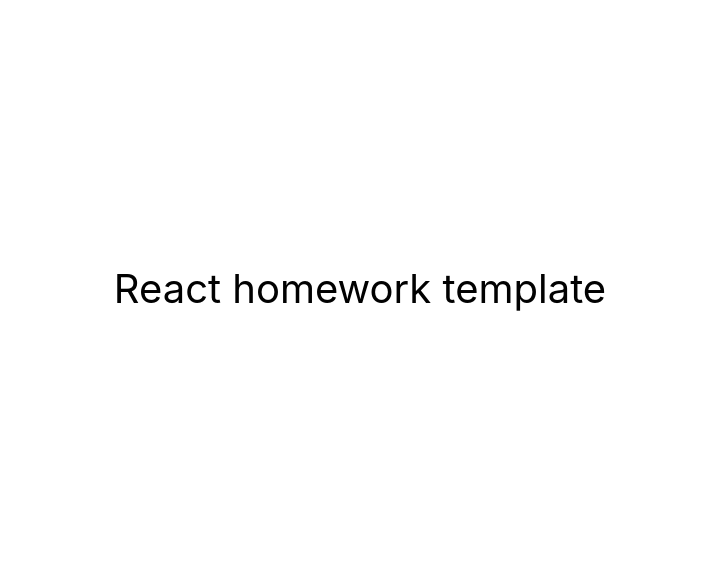
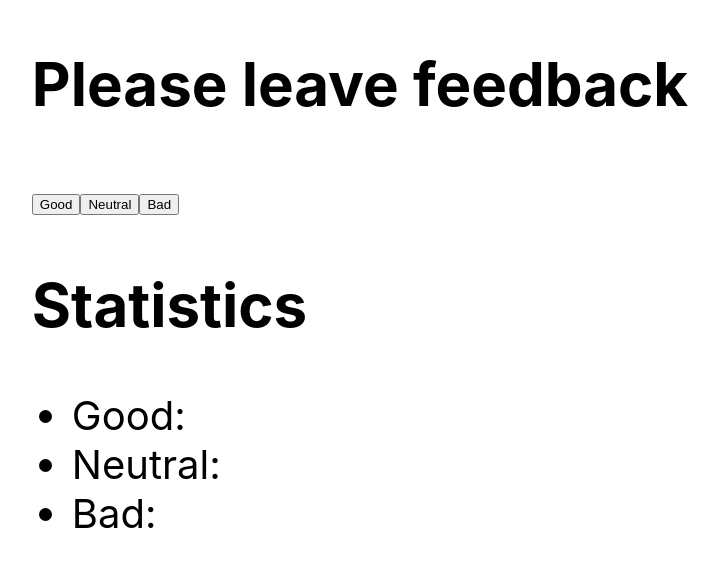
Before and after one commit to SebastianLalek/goit-react-hw-02-feedback, a React (Create React App) app: page / in a window 1280 px wide. Shown: the part 112-680 px from the top of the page, without its empty margins (280-998 px from the left). Built offline with nearby package versions, Linux system fonts and the light colour scheme.

Commit message:
add user interface

```diff
--- a/src/components/App.jsx
+++ b/src/components/App.jsx
@@ -1,3 +1,5 @@
+import Feedback from './feedback/Feedback';
+
 export const App = () => {
   return (
     <div
@@ -7,10 +9,10 @@
         justifyContent: 'center',
         alignItems: 'center',
         fontSize: 40,
-        color: '#010101'
+        color: '#010101',
       }}
     >
-      React homework template
+      <Feedback />
     </div>
   );
 };
--- a/src/components/feedback/Feedback.js
+++ b/src/components/feedback/Feedback.js
@@ -0,0 +1,26 @@
+import React, { Component } from 'react';
+
+export default class Feedback extends Component {
+  state = {
+    good: 0,
+    neutral: 0,
+    bad: 0,
+  };
+
+  render() {
+    return (
+      <div>
+        <h2>Please leave feedback</h2>
+        <button>Good</button>
+        <button>Neutral</button>
+        <button>Bad</button>
+        <h2>Statistics</h2>
+        <ul>
+          <li>Good:</li>
+          <li>Neutral:</li>
+          <li>Bad:</li>
+        </ul>
+      </div>
+    );
+  }
+}
```
